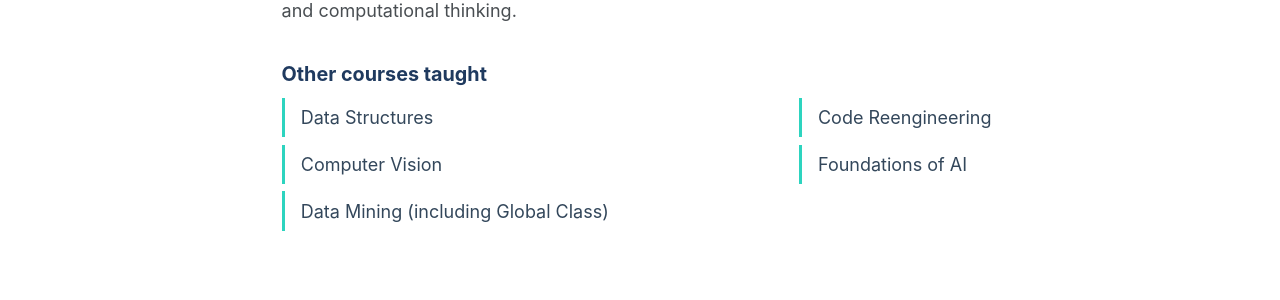
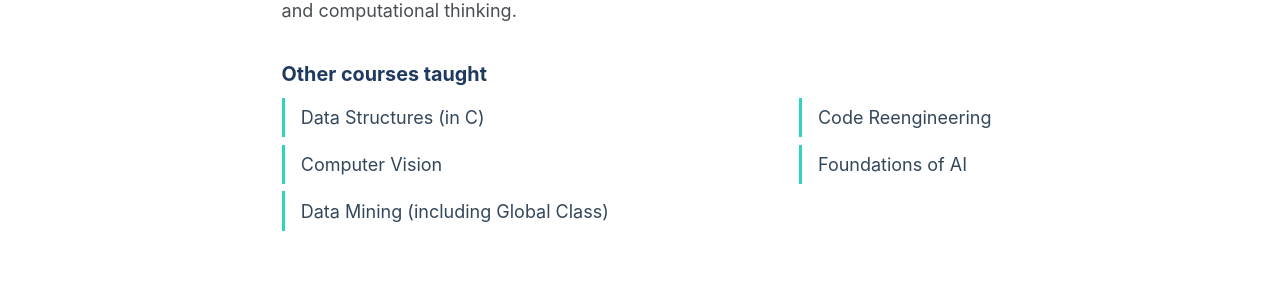
Before and after one commit to asaeltarigan/asaeltarigan.github.io, a Jekyll site: the page built from _pages/teaching.html, in a window 1280 px wide and 900 px high, scrolled down 1901 px. Shown: the part 501-801 px from the top of the window. Built offline with Jekyll 4.4.1, drawn with Linux system fonts in a browser that asks for light colours; a style sheet for code colours, icons or effects is not loaded.

```diff
--- a/_pages/teaching.html
+++ b/_pages/teaching.html
@@ -31,7 +31,7 @@ The pages below show each course's session structure and assessment design. Full
 
 <h3 class="teaching-subsection">Other courses taught</h3>
 <ul class="taught-list">
-  <li>Data Structures</li>
+  <li>Data Structures (in C)</li>
   <li>Computer Vision</li>
   <li>Data Mining (including Global Class)</li>
   <li>Code Reengineering</li>
```
